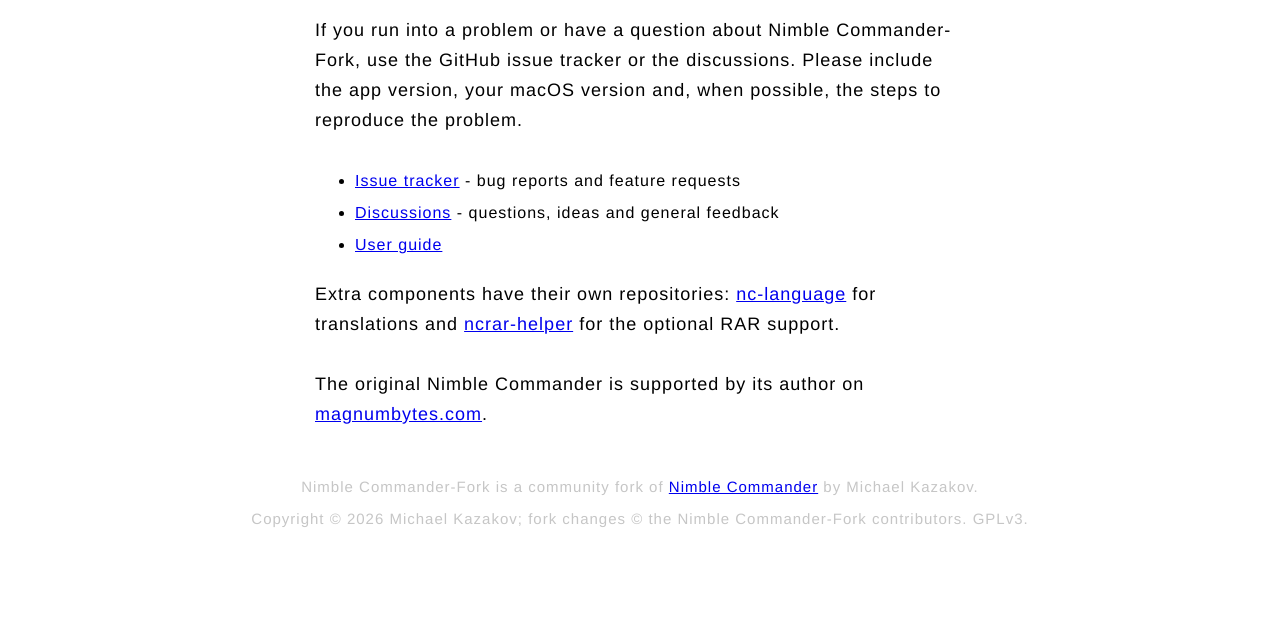
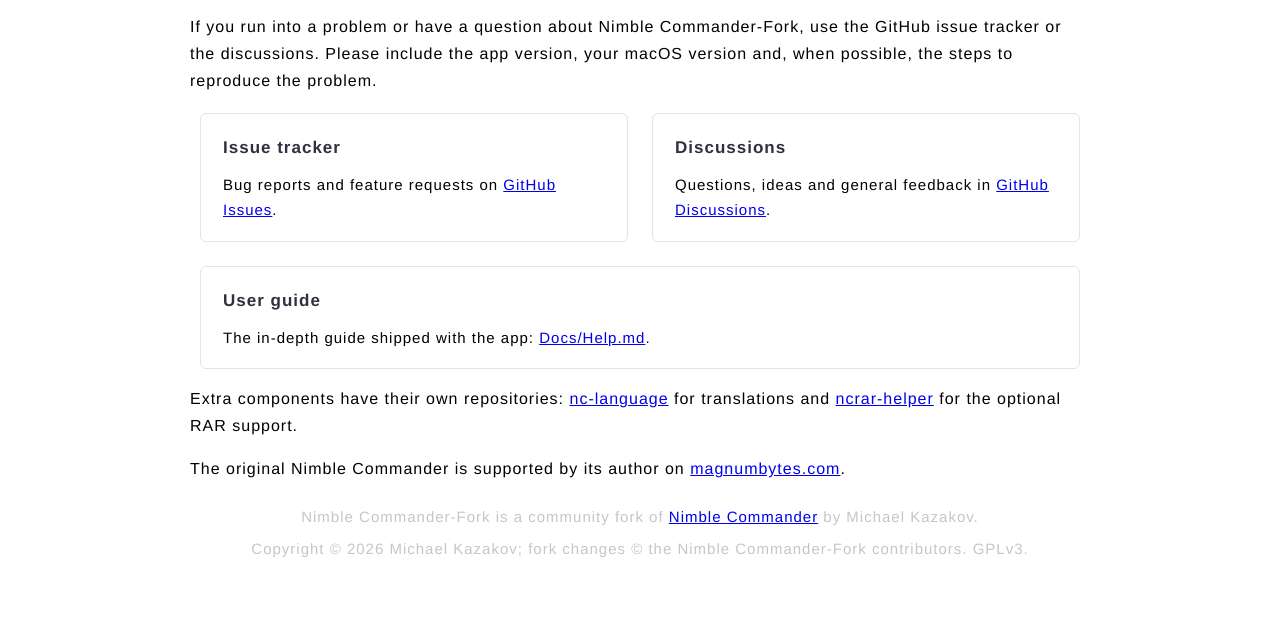
Before and after one commit to cfanmaoli/nc-website, a plain HTML site: page support/index.html in a window 1280 px wide. Shown: the part 173-800 px from the top of the page. Drawn offline with Linux system fonts and the light colour scheme.

Commit message:
Unify the page styles and restore the Chinese download page

```diff
--- a/css/style.css
+++ b/css/style.css
@@ -592,7 +592,7 @@ a.language_download[aria-disabled="true"] {
     padding-bottom: 70px;
 }
 
-.install_grid {
+.card_grid {
     display: flex;
     flex-wrap: wrap;
     gap: 24px;
@@ -601,24 +601,42 @@ a.language_download[aria-disabled="true"] {
     margin: 18px auto 8px;
 }
 
-.install_card {
-    flex: 1 1 320px;
+.card {
+    flex: 1 1 240px;
     background: #ffffff;
     border: 1px solid #e4e4e4;
     border-radius: 6px;
     padding: 18px 22px;
 }
 
-.install_card h3 {
+.card h3 {
     font-size: 17px;
     margin: 0 0 8px;
     color: #303040;
 }
 
-.install_card p {
+.card p {
     font-size: 15px;
     line-height: 1.6;
     margin: 0;
+}
+
+.prose {
+    max-width: 900px;
+    margin: 0 auto;
+}
+
+.prose p,
+.prose li {
+    line-height: 1.7;
+}
+
+.prose ul {
+    padding-left: 22px;
+}
+
+.prose > h3 {
+    margin-top: 32px;
 }
 
 .install_note {
--- a/support/index.html
+++ b/support/index.html
@@ -36,27 +36,34 @@
 
     <main>
         <section>
-            <div class="container">
+            <div class="container prose">
                 <h2 class="section_header" data-zh="我们能帮你什么？">How Can We Help You?</h2>
-                <div id="support_container">
                 <p data-zh="如果你遇到问题或对 Nimble Commander-Fork 有疑问，请使用 GitHub 议题跟踪器或讨论区。请附上应用版本、你的 macOS 版本，并在可能时提供复现问题的步骤。">If you run into a problem or have a question about Nimble Commander-Fork, use the GitHub
                     issue tracker or the discussions. Please include the app version, your macOS version and,
                     when possible, the steps to reproduce the problem.</p>
-                    <ul>
-                        <li data-zh-html='&lt;a href="https://github.com/cfanmaoli/nimble-commander/issues"&gt;议题跟踪器&lt;/a&gt;——问题报告与功能请求'><a href="https://github.com/cfanmaoli/nimble-commander/issues">Issue tracker</a> - bug
-                            reports and feature requests</li>
-                        <li data-zh-html='&lt;a href="https://github.com/cfanmaoli/nimble-commander/discussions"&gt;讨论区&lt;/a&gt;——问题、想法与一般反馈'><a href="https://github.com/cfanmaoli/nimble-commander/discussions">Discussions</a> -
-                            questions, ideas and general feedback</li>
-                        <li data-zh-html='&lt;a href="https://github.com/cfanmaoli/nimble-commander/blob/main/Docs/Help.md"&gt;用户指南&lt;/a&gt;'><a href="https://github.com/cfanmaoli/nimble-commander/blob/main/Docs/Help.md">User
-                                guide</a></li>
-                    </ul>
+                <div class="card_grid">
+                    <div class="card">
+                        <h3 data-zh="问题跟踪器">Issue tracker</h3>
+                        <p data-zh-html='报告 bug 和功能请求 —— &lt;a href="https://github.com/cfanmaoli/nimble-commander/issues"&gt;GitHub Issues&lt;/a&gt;'>Bug reports and feature requests on
+                            <a href="https://github.com/cfanmaoli/nimble-commander/issues">GitHub Issues</a>.</p>
+                    </div>
+                    <div class="card">
+                        <h3 data-zh="讨论区">Discussions</h3>
+                        <p data-zh-html='问题、想法与一般反馈 —— &lt;a href="https://github.com/cfanmaoli/nimble-commander/discussions"&gt;GitHub Discussions&lt;/a&gt;'>Questions, ideas and general feedback in
+                            <a href="https://github.com/cfanmaoli/nimble-commander/discussions">GitHub Discussions</a>.</p>
+                    </div>
+                    <div class="card">
+                        <h3 data-zh="用户手册">User guide</h3>
+                        <p data-zh-html='随应用附带的详细说明 —— &lt;a href="https://github.com/cfanmaoli/nimble-commander/blob/main/Docs/Help.md"&gt;Docs/Help.md&lt;/a&gt;'>The in-depth guide shipped with the app:
+                            <a href="https://github.com/cfanmaoli/nimble-commander/blob/main/Docs/Help.md">Docs/Help.md</a>.</p>
+                    </div>
+                </div>
                 <p data-zh-html='附加组件有各自的仓库：用于翻译的 &lt;a href="https://github.com/cfanmaoli/nc-language"&gt;nc-language&lt;/a&gt;，以及用于可选 RAR 支持的 &lt;a href="https://github.com/cfanmaoli/ncrar-helper"&gt;ncrar-helper&lt;/a&gt;。'>Extra components have their own repositories:
                     <a href="https://github.com/cfanmaoli/nc-language">nc-language</a> for translations and
                     <a href="https://github.com/cfanmaoli/ncrar-helper">ncrar-helper</a> for the optional RAR
                     support.</p>
                 <p data-zh-html='原始 Nimble Commander 由其作者在 &lt;a href="https://magnumbytes.com/"&gt;magnumbytes.com&lt;/a&gt; 提供支持。'>The original Nimble Commander is supported by its author on
                     <a href="https://magnumbytes.com/">magnumbytes.com</a>.</p>
-                </div>
             </div>
         </section>
     </main>
```
Also changed, not shown: download/index.html (+6 -5 lines), privacy/index.html (+1 -1 lines), whats-new/index.html (+1 -1 lines). Lines whose indentation alone changed are shown as unchanged.
